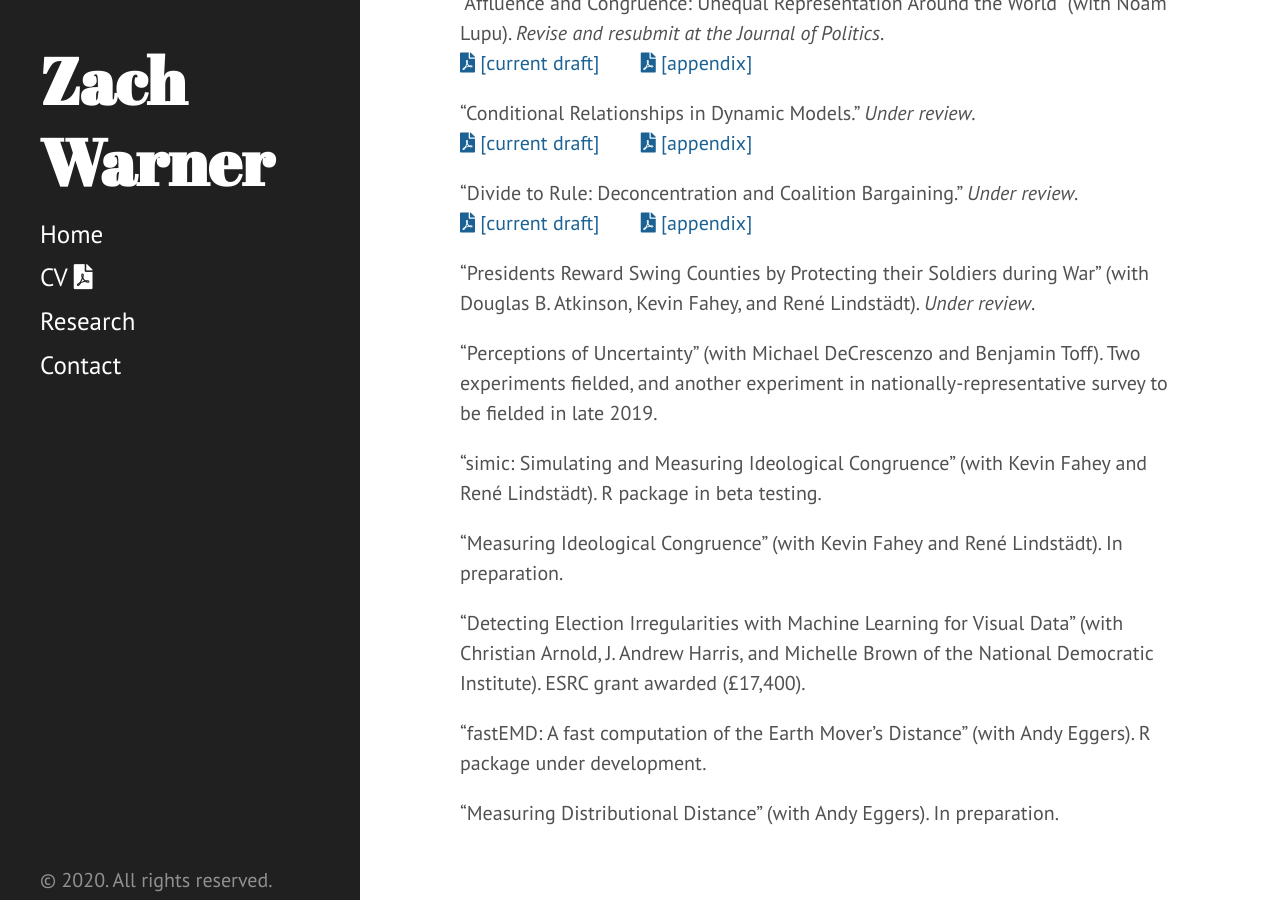
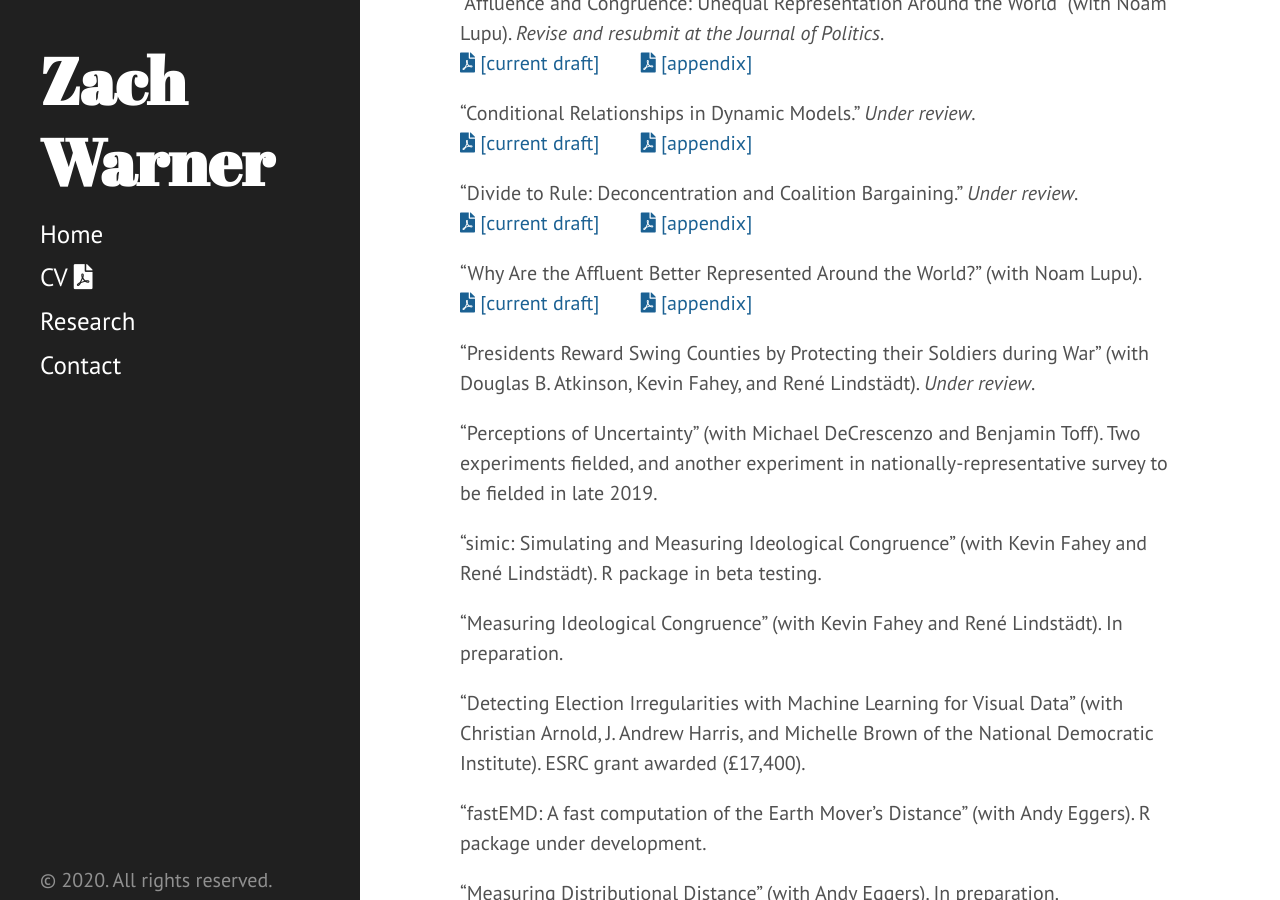
Before and after one commit to zachwarner/zachwarner.github.io, a Jekyll site: the page built from research.md, in a window 1280 px wide and 900 px high, scrolled down 735 px. Built offline with Jekyll 4.4.1, drawn with Linux system fonts in a browser that asks for light colours.

Commit message:
Add mechanisms paper, update CV
First review draft of mechanisms paper w/ Noam and appendix

```diff
--- a/research.md
+++ b/research.md
@@ -35,6 +35,10 @@
 <span style="padding-right:5%"><a href='{{ "/download/Warner-Divide-to-Rule.pdf" | relative_url }}'><i class='fas fa-file-pdf'></i> [current draft]</a></span>
 <a href='{{ "/download/Warner-Divide-to-Rule-Appendix.pdf" | relative_url }}'><i class='fas fa-file-pdf'></i> [appendix]</a>
 
+"Why Are the Affluent Better Represented Around the World?" (with Noam Lupu). <br>
+<span style="padding-right:5%"><a href='{{ "/download/Lupu-Warner-Why-Are-the-Affluent.pdf" | relative_url }}'><i class='fas fa-file-pdf'></i> [current draft]</a></span>
+<a href='{{ "/download/Lupu-Warner-Why-Are-the-Affluent-Appendix.pdf" | relative_url }}'><i class='fas fa-file-pdf'></i> [appendix]</a>
+
 "Presidents Reward Swing Counties by Protecting their Soldiers during War" (with Douglas B. Atkinson, Kevin Fahey, and René Lindstädt). *Under review*.
 
 "Perceptions of Uncertainty" (with Michael DeCrescenzo and Benjamin Toff). Two experiments fielded, and another experiment in nationally-representative survey to be fielded in late 2019.
```
Also changed, not shown: 3 other files.
